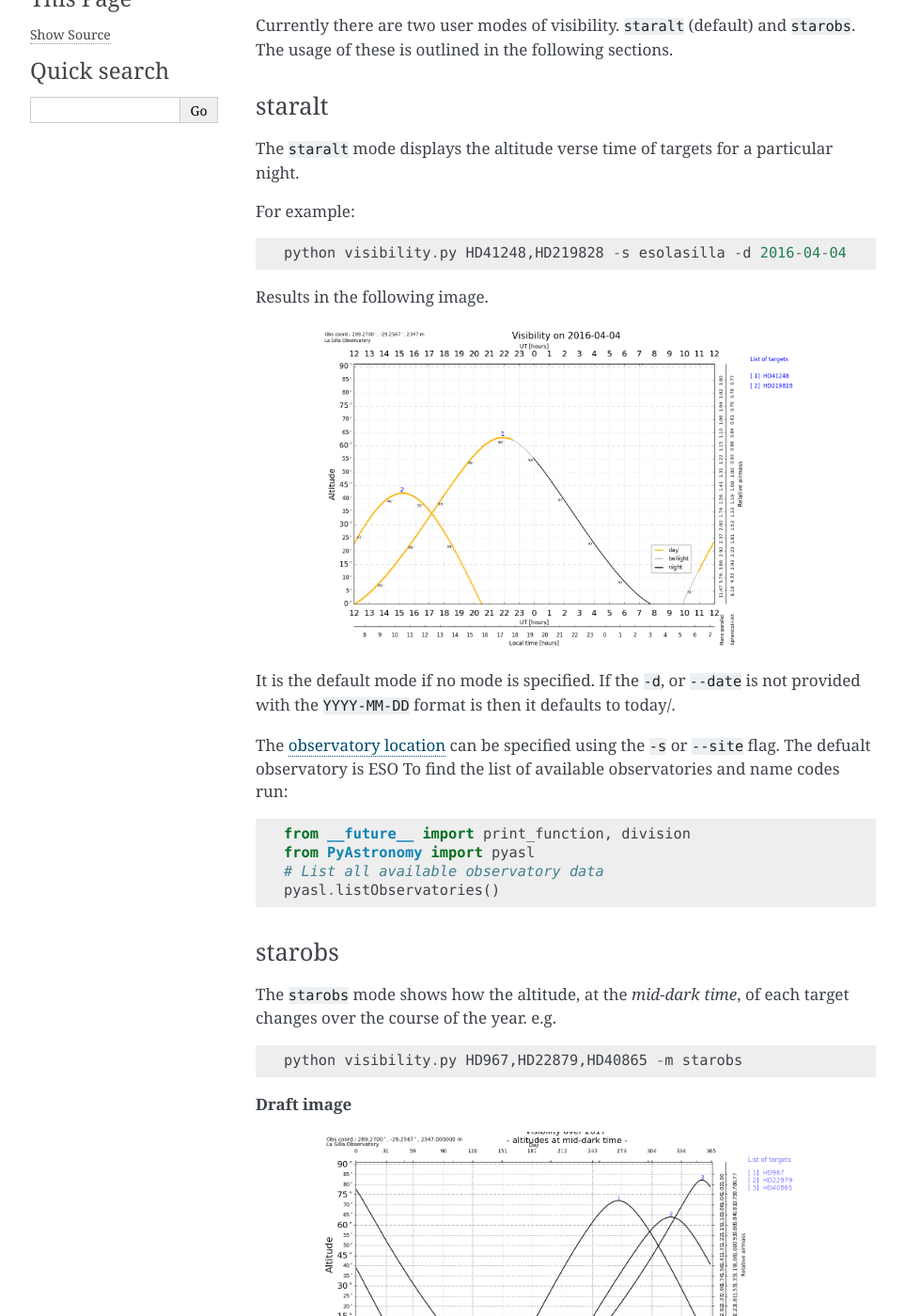
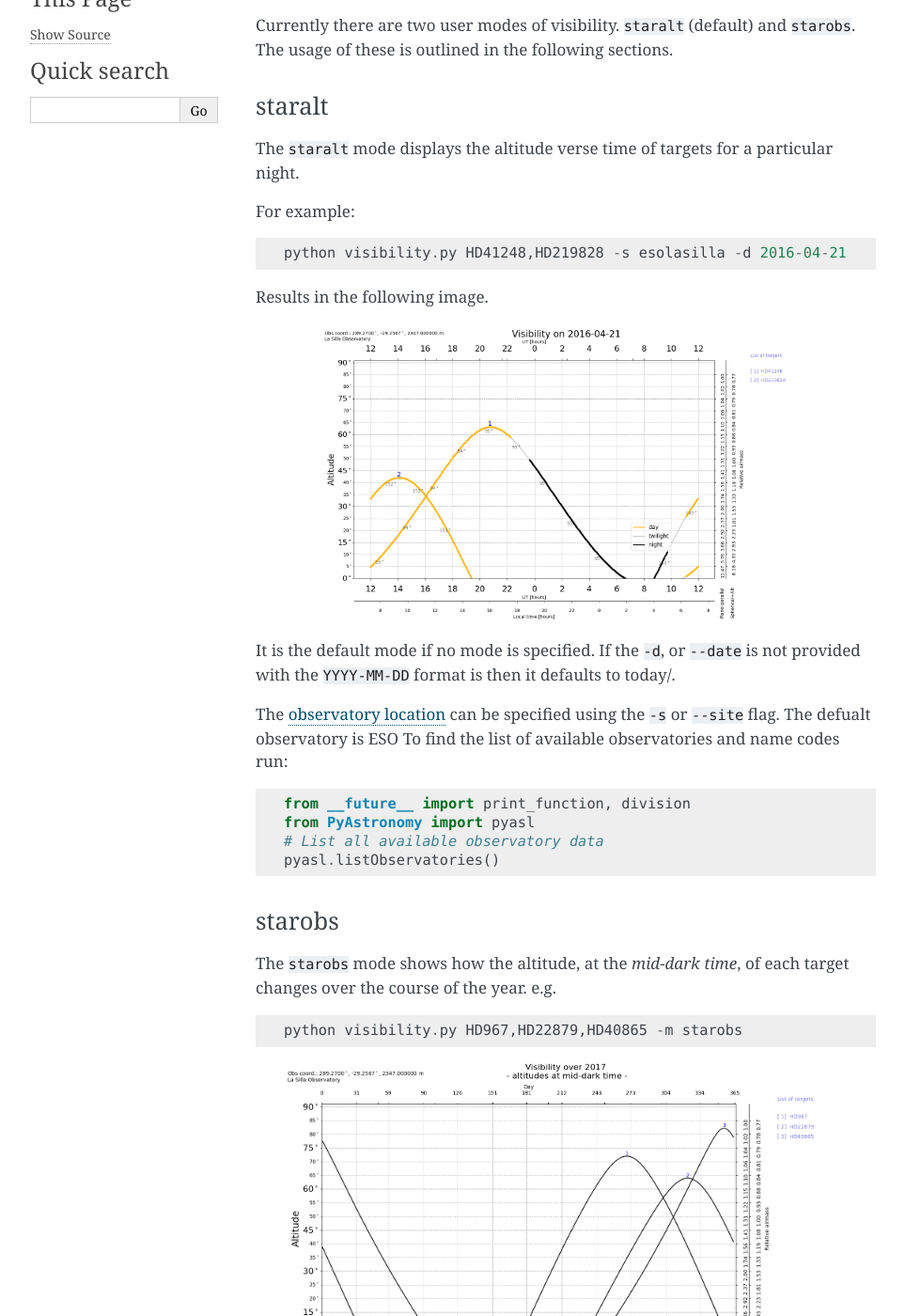
Before and after one commit to iastro-pt/ObservationTools, a Sphinx documentation site: the page built from docs/source/visibility.rst, in a window 1280 px wide and 1400 px high, scrolled down 250 px. Shown: the whole window at 94% size, without its empty margins (148-1111 px from the left). Built offline with Sphinx 7.4.7, drawn with Linux system fonts in a browser that asks for light colours.

Commit message:
Fix visibility example images.
Change day to make obvious month/day order.

```diff
--- a/docs/source/visibility.rst
+++ b/docs/source/visibility.rst
@@ -16,7 +16,7 @@ The ``staralt`` mode displays the altitude verse time of targets for a particula
 
 For example::
 
-    python visibility.py HD41248,HD219828 -s esolasilla -d 2016-04-04
+    python visibility.py HD41248,HD219828 -s esolasilla -d 2016-04-21
 
 Results in the following image.
 
@@ -43,8 +43,6 @@ The ``starobs`` mode shows how the altitude, at the *mid-dark time*, of each tar
 
     python visibility.py HD967,HD22879,HD40865 -m starobs
 
-**Draft image**
-
 .. image:: visibility_starobs.png
    :scale: 40 %
    :alt: Target mid-dark altitude over the year.
```
Also changed, not shown: docs/source/visibility_staralt.png, docs/source/visibility_starobs.png.
